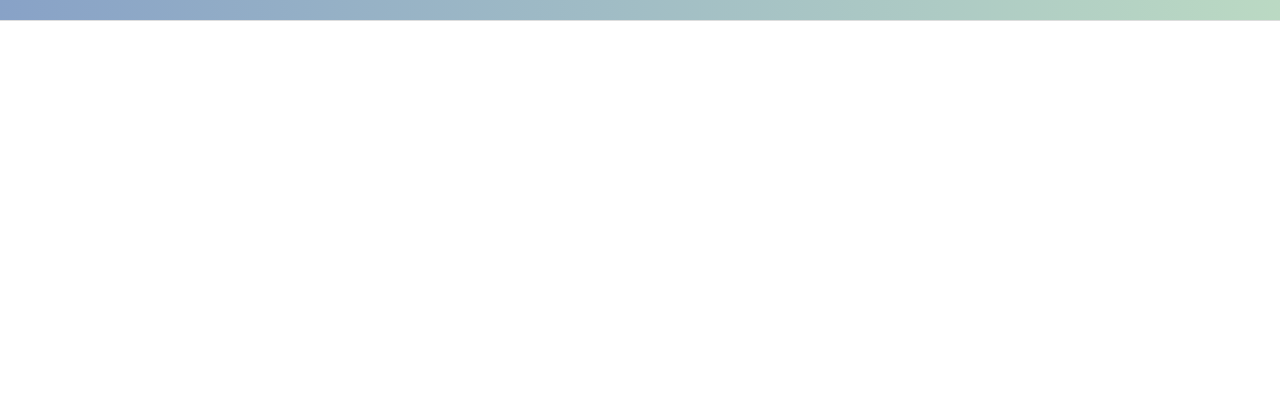
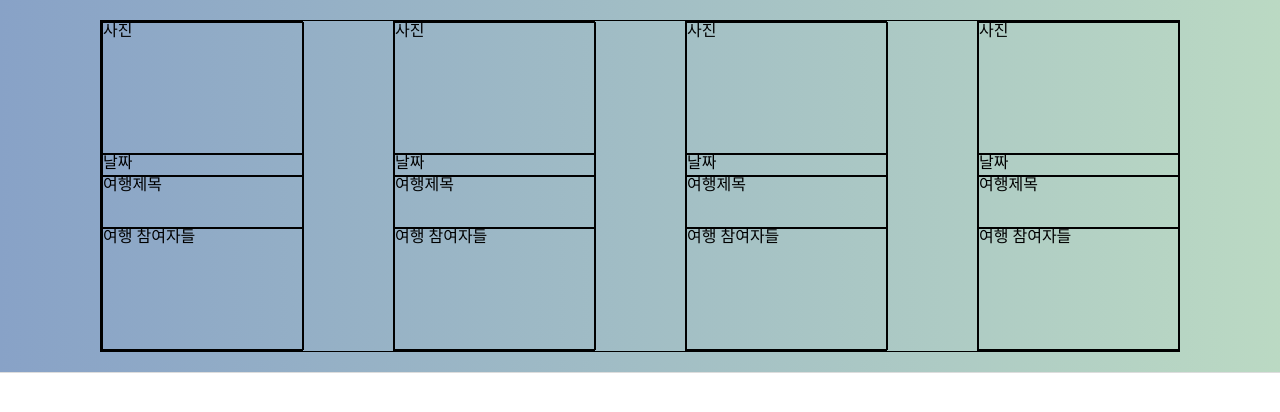
Before and after one commit to choikwangil95/Project-ICT_Capston_design, a Django app: page /list/ in a window 1280 px wide. Shown: the part 131-543 px from the top of the page. Run offline with Django 3.2, Linux system fonts and the light colour scheme; style sheets or scripts are compiled from the project's sources; some libraries are stand-ins or nearby versions.

Commit message:
Travel list frontend

```diff
--- a/home/static/css/list.scss
+++ b/home/static/css/list.scss
@@ -126,11 +126,54 @@ header{
   display: flex;
   justify-content: center;
   background-image: linear-gradient(to right, #88a2c7, rgba(181, 214, 190, 0.92));
+  padding: 0 100px;
 
   &__container{
+    border: 1px solid black;
+    width: 1100px;
     display: flex;
     flex-direction: column;
-    margin-top: 20px;
+    margin: 20px 0;
+
+    .list__container{
+        display: flex;
+        flex-wrap: wrap;
+        width: 100%;
+        justify-content: space-between;
+        align-items: center;
+        margin: 0 auto;
+
+        .list__component{
+            width: 200px;
+            border: 1px solid black;
+
+
+            .travel__photo{
+                width: 100%;
+                height: 130px;
+                border: 1px solid black;
+            }
+
+            .travel__date{
+                width: 100%;
+                height: 20px;
+                border: 1px solid black;
+            }
+
+            .travel__title{
+                width: 100%;
+                height: 50px;
+                border: 1px solid black;
+            }
+
+            .travel__with{
+                width: 100%;
+                height: 120px;
+                border: 1px solid black;
+            }
+        }
+    }
+
     }
 
 
--- a/home/templates/home.html
+++ b/home/templates/home.html
@@ -21,7 +21,7 @@
       </div>
       <div class="header__bottom">
         <div class="new__route" onclick="location.href='/new_route/'"><p>새 여행 경로 생성</p></div>
-        <div class="show__route" onclick="location.href=''"><p>여행 경로 목록</p></div>
+        <div class="show__route" onclick="location.href='/list/'"><p>여행 경로 목록</p></div>
       </div>
     </header>
     <div class="main">
--- a/home/templates/newRoute.html
+++ b/home/templates/newRoute.html
@@ -23,7 +23,7 @@
                 <div class="new__route" onclick="location.href='/new_route/'">
                     <p>새 여행 경로 생성</p>
                 </div>
-                <div class="show__route">
+                <div class="show__route" onclick="location.href='/list/'">
                     <p>여행 경로 목록</p>
                 </div>
             </div>
--- a/home/templates/travelList.html
+++ b/home/templates/travelList.html
@@ -30,7 +30,33 @@
         </header>
         <div class="main">
             <div class="main__container">
+                <div class="list__container">
+                    <div class="list__component">
+                        <div class="travel__photo">사진</div>
+                        <div class="travel__date">날짜</div>
+                        <div class="travel__title">여행제목</div>
+                        <div class="travel__with">여행 참여자들</div>
+                    </div>
+                    <div class="list__component">
+                        <div class="travel__photo">사진</div>
+                        <div class="travel__date">날짜</div>
+                        <div class="travel__title">여행제목</div>
+                        <div class="travel__with">여행 참여자들</div>
+                    </div>
+                    <div class="list__component">
+                        <div class="travel__photo">사진</div>
+                        <div class="travel__date">날짜</div>
+                        <div class="travel__title">여행제목</div>
+                        <div class="travel__with">여행 참여자들</div>
+                    </div>
+                    <div class="list__component">
+                        <div class="travel__photo">사진</div>
+                        <div class="travel__date">날짜</div>
+                        <div class="travel__title">여행제목</div>
+                        <div class="travel__with">여행 참여자들</div>
+                    </div>
 
+                </div>
             </div>
         </div>
     </div>
```
